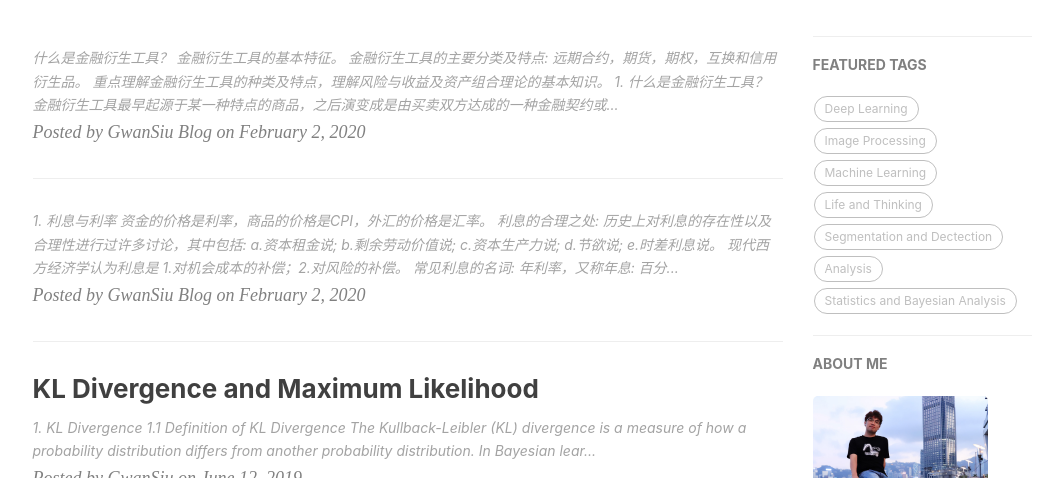
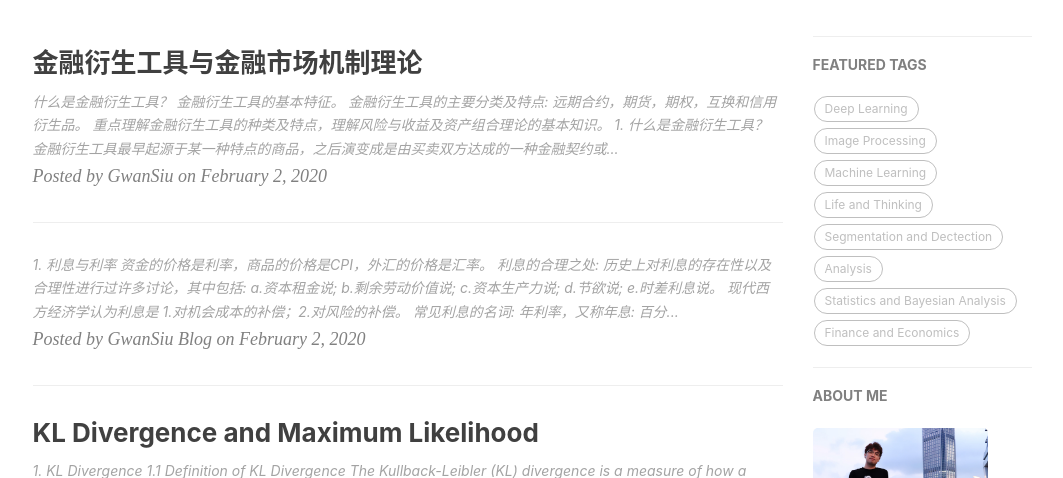
Before and after one commit to Gwan-Siu/gwansiu.github.io, a Jekyll site: the page built from index.html, in a window 1280 px wide and 900 px high, cut to the strip 422-900 px from the top of the window. Shown: the whole strip, without its empty margins (135-1198 px from the left). Built offline with Jekyll 4.4.1, drawn with Linux system fonts in a browser that asks for light colours; nearby versions of some CDN libraries; formulas are drawn with MathJax 3; the list of posts is cut into pages by our own code; comment, search, counter and statistics services are not loaded.

Commit message:
Update post of financial derivatives
Update post of financial derivatives

```diff
--- a/_posts/2020-02-02-Financial-derivatives.markdown
+++ b/_posts/2020-02-02-Financial-derivatives.markdown
@@ -1,6 +1,6 @@
 ---
 layout:     post
-title:      "金融衍生工具与金融市场机制理论”
+title:      "金融衍生工具与金融市场机制理论"
 date:       2020-02-02 20:30:00
 author:     "GwanSiu"
 catalog: true
```
Also changed, not shown: other parts of _posts/2020-02-02-Financial-derivatives.markdown (+1 -1 lines).
